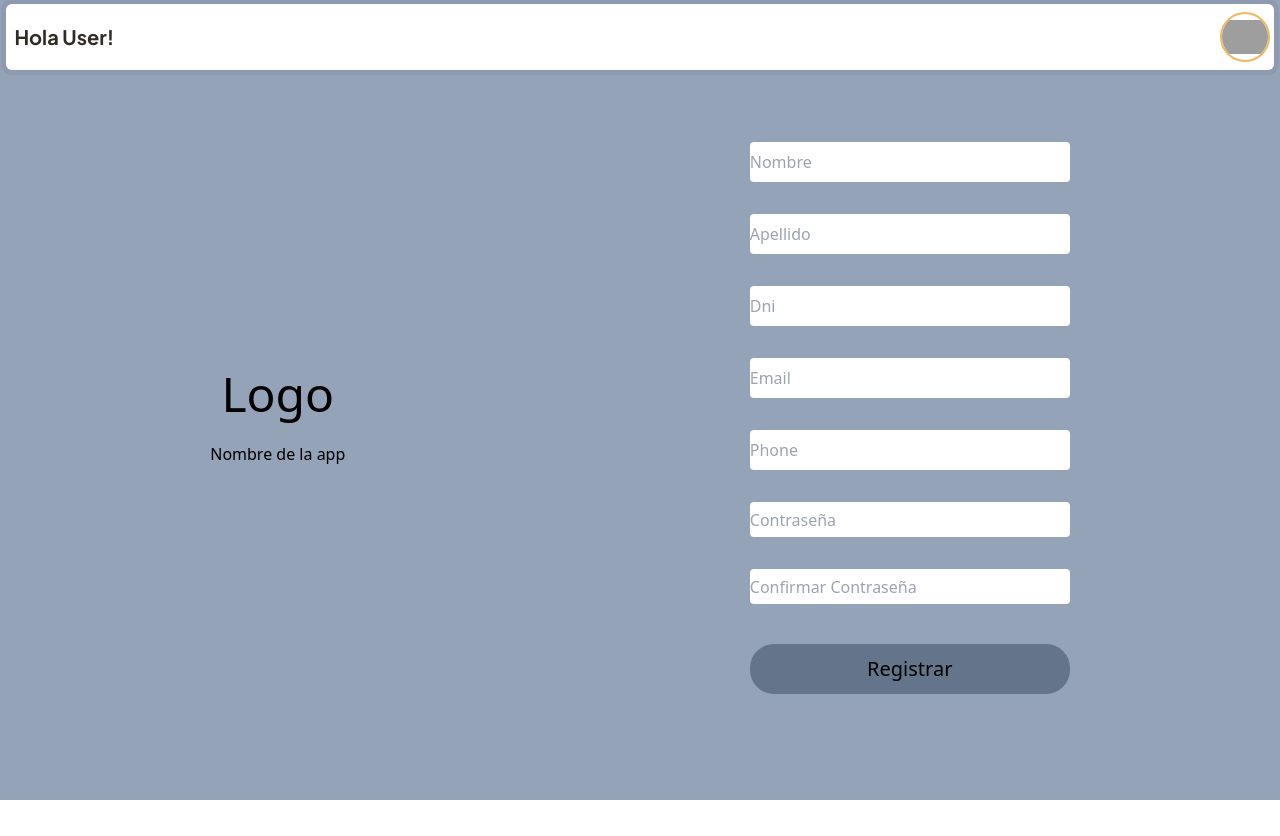
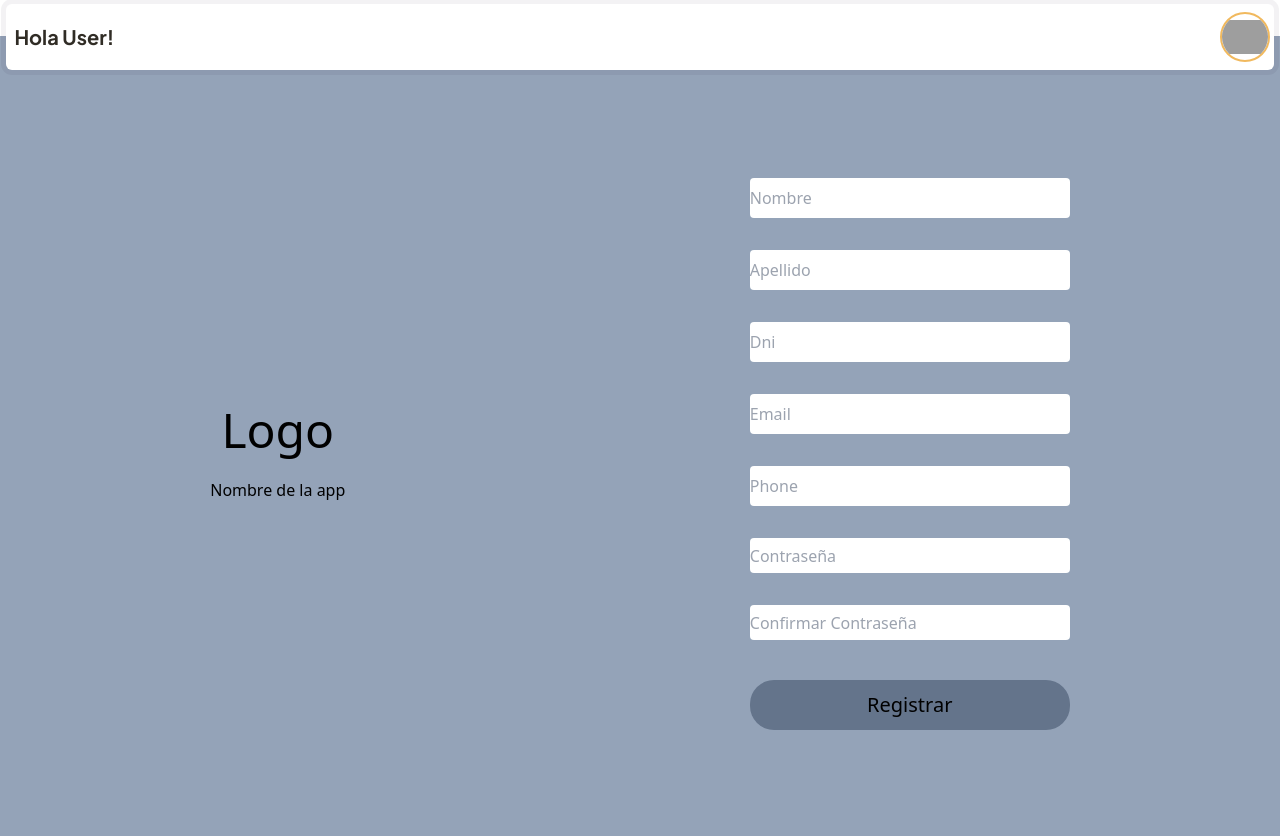
Before and after one commit to Dev-Sphere-Hub/Dev-Sphere-Carpincho-Security, a React (Vite) app in the folder client/: page /register in a window 1280 px wide. Before the commit the page ends 800 px from the top, so only its background shows below. Built offline with nearby package versions, Linux system fonts and the light colour scheme; grey boxes are pictures that could not be loaded.

Commit message:
Feat: modified register page style

```diff
--- a/client/src/pages/LoginForm/index.jsx
+++ b/client/src/pages/LoginForm/index.jsx
@@ -12,7 +12,7 @@ const LoginForm = () => {
 
   const handleLogin = async () => {
     try {
-      const res = await fetch('http://localhost:3001/api/v1/auth/login', {
+      const res = await fetch('https://carpincho-security.onrender.com/api/v1/auth/login', {
         method: 'POST',
         headers: {
           'Content-Type': 'application/json'
--- a/client/src/pages/Register/index.jsx
+++ b/client/src/pages/Register/index.jsx
@@ -56,7 +56,7 @@ const Register = () => {
     event.preventDefault()
     const formData = { name, lastname, email, password, confirmPassword, phone, documentId }
     try {
-      const response = await fetch('http://localhost:3001/api/v1/auth/register', {
+      const response = await fetch('https://carpincho-security.onrender.com/api/v1/auth/register', {
         method: 'POST',
         headers: {
           'Content-Type': 'application/json'
@@ -79,7 +79,7 @@ const Register = () => {
   }
 
   return (
-    <div className='relative bg-colorCustom1 w-[100%] px-6 lg:bg-slate-400 h-screen  p-0 flex flex-col lg:flex-row lg:justify-around gap-8 min-w-[300px]'>
+    <div className='relative bg-colorCustom1 mt-9 w-[100%] px-6 lg:bg-slate-400 h-screen  p-0 flex flex-col lg:flex-row lg:justify-around gap-8 min-w-[300px]'>
       <div className='lg:flex-col lg:self-center'>
         <div className='pt-9 text-black text-5xl'>
           <h1>Logo</h1>
@@ -90,7 +90,7 @@ const Register = () => {
       </div>
       <div className='pt-9 lg:self-center'>
         <form onSubmit={handleRegisterForm}>
-          <div className='flex flex-col gap-8'>
+          <div className='flex flex-col gap-8 '>
             <input className='rounded lg:w-80 w-full h-[35px] lg:h-[40px]' type='text' placeholder='Nombre' value={name} onChange={(e) => setName(e.target.value)} />
             <input className='rounded lg:w-80 w-full h-[35px] lg:h-[40px]' type='text' placeholder='Apellido' value={lastname} onChange={(e) => setLastname(e.target.value)} />
             <input className='rounded lg:w-80 w-full h-[35px] lg:h-[40px]' type='text' placeholder='Dni' value={documentId} onChange={(e) => setDocumentId(e.target.value)} />
```
